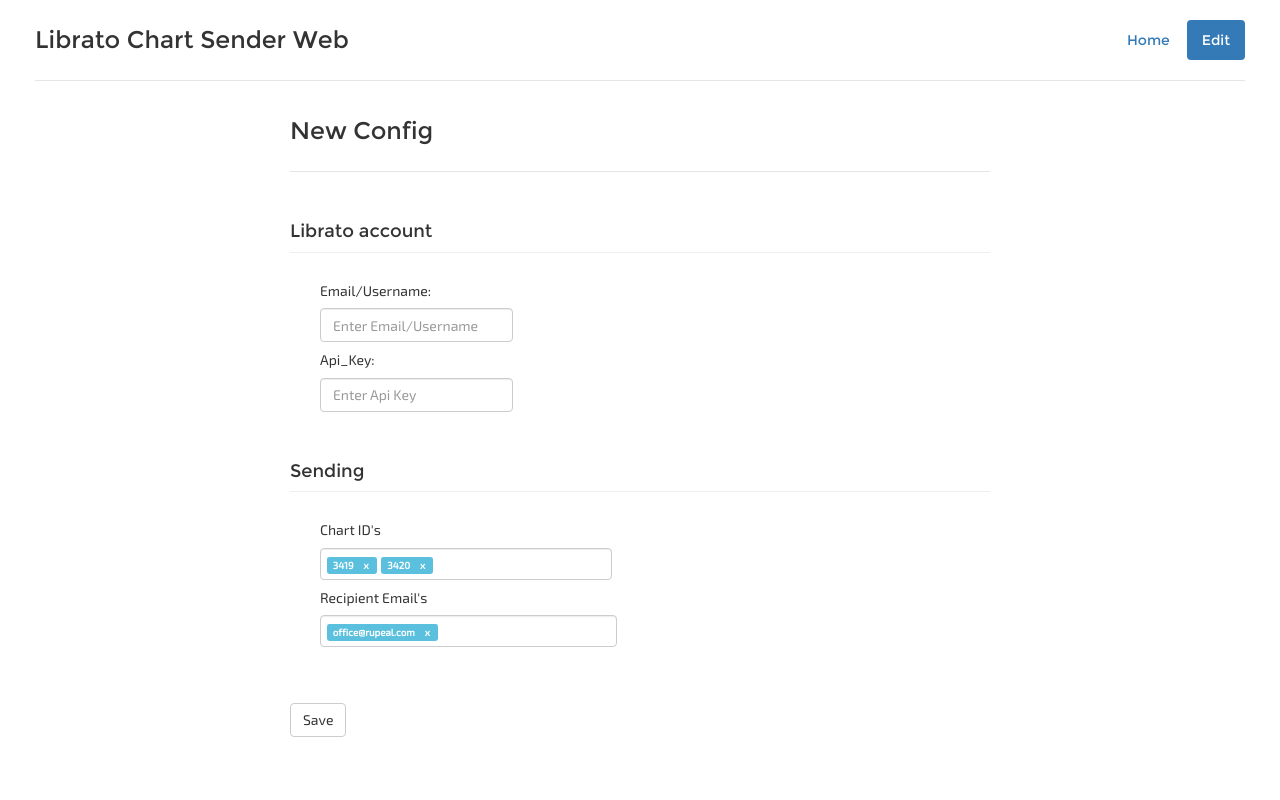
After one commit to weareswat/librato-chart-sender-web, a Django app: template librato_chart_sender/templates/config/new.html in a window 1280 px wide. The commit adds this page. Run offline with Django 3.2, Linux system fonts and the light colour scheme; the template is opened without the code that fills it, so the values that code supplies are empty; some libraries are stand-ins or nearby versions.

Commit message:
changed the views to be able to acess new.html template

```diff
--- a/librato_chart_sender/static/css/application.css
+++ b/librato_chart_sender/static/css/application.css
@@ -36,3 +36,13 @@
     padding-left: 6px;
     padding-right: 6px;
 }
+
+.desc_line{
+    padding-bottom: 0px;
+}
+
+#page-wrapper {
+    width: 100%;
+    padding: 10px;
+    background-color: #fff;
+}
--- /dev/null
+++ b/librato_chart_sender/templates/config/new.html
@@ -0,0 +1,125 @@
+{% load staticfiles %}
+
+
+<html lang="en">
+    <head>
+        <meta charset="utf-8">
+        <meta http-equiv="X-UA-Compatible" content="IE=edge">
+        <meta name="viewport" content="width=device-width, initial-scale=1">
+        <!-- The above 3 meta tags *must* come first in the head; any other head content must come *after* these tags -->
+        <meta name="description" content="">
+        <meta name="author" content="">
+        <link rel="icon" href="../../favicon.ico">
+
+        <title>Librato Chart Sender Web</title>
+
+        <!-- This are the css files -->
+        <link rel="stylesheet" type="text/css" href="{% static 'css/jumbotron.css' %}">
+        <link rel="stylesheet" type="text/css" href="{% static 'css/bootstrap.css' %}" />
+        <link rel="stylesheet" type="text/css" href="{% static 'css/bootstrap-tagsinput.css' %}">
+        <link rel="stylesheet" type="text/css" href="{% static 'css/application.css' %}">
+        <link rel="stylesheet" href="{% static 'css/font-awesome.min.css' %}">
+
+        <!-- This are the js files -->
+        <script src="{% static 'js/jquery-2.2.4.min.js' %}"></script>
+        <script src="{% static 'js/bootstrap.js' %}"></script>
+        <script src="{% static 'js/bootstrap-tagsinput.js' %}"></script>
+
+    </head>
+    <body>
+        <div class="row summary_header">
+            <div class="col-md-12 mywrapper">
+                <div class="header clearfix">
+                    <nav>
+                        <ul class="nav nav-pills pull-right">
+                            <li role="presentation"><a href="<!--{ link }-->" >Home</a></li>
+                            <li role="presentation" class="active"><a href="<!--{ link }-->">Edit</a></li>
+                        </ul>
+                    </nav>
+
+                    <h3 class="title">Librato Chart Sender Web</h3>
+                </div>
+                <div class="container first">
+                    <div class="header clearfix">
+                        <h3 class="title">New Config</h3>
+                    </div>
+                    <form method="POST"> <!-- form started -->
+                        <div class="summary_table">
+                            <div class="page-header clearfix desc_line">
+                                <h4 class="title">Librato account</h4>
+                            </div>
+
+                            <div class="container-fluid">
+                                    <div class="form-group">
+                                        <div class="col-md-4">
+                                            <h5>Email/Username:</h5>
+                                            <div class="bs-example myModal">
+                                                <input type="text" id="email" placeholder="Enter Email/Username" class="form-control">
+                                            </div>
+                                            <h5>Api_Key:</h5>
+                                            <div class="bs-example myModal">
+                                                <input type="text" placeholder="Enter Api Key" class="form-control">
+                                            </div>
+                                        </div>
+                                    </div>
+                            </div>
+                        </div>
+
+
+                        <div class="summary_table">
+                            <div class="page-header clearfix desc_line">
+                                <h4 class="title">Sending</h4>
+                            </div>
+
+                            <div class="container-fluid">
+                                <div class="col-md-12">
+                                    <h5>Chart ID's</h5>
+                                    <div class="bs-example myModal">
+                                        <select multiple data-role="tagsinput">
+                                            <option value="3419">3419</option>
+                                            <option value="3420">3420</option>
+                                        </select>
+                                    </div>
+                                    <h5>Recipient Email's</h5>
+                                    <div class="bs-example">
+                                        <select multiple data-role="tagsinput">
+                                            <option value="office@rupeal.com">office@rupeal.com</option>
+                                        </select>
+                                    </div>
+                                </div>
+                            </div>
+                        </div>
+                        <div class=" clearfix desc_line summary_table">
+                            <div class=" clearfix desc_line">
+{#                                <h4 class="title"></h4>#}
+
+                                <!-- experiment -->
+                                <br><br><br>
+                                <div class="bs-example myModal">
+                                    <button class="btn btn-default btn-md">
+                                        Save
+                                    </button>
+                                </div>
+                                <!-- ___________ -->
+
+                            </div>
+{#                        <div class="container-fluid">#}
+{#                            <br><br>#}
+{#                            <div class="summary_table">#}
+{#                                <div class="container-fluid">#}
+{#                                    <div class="col-md-12">#}
+{#                                        <div class="bs-example myModal">#}
+{#                                            <button class="btn btn-default btn-md">#}
+{#                                                Save#}
+{#                                            </button>#}
+{#                                        </div>#}
+{#                                    </div>#}
+{#                                </div>#}
+{#                            </div>#}
+{#                        </div>#}
+                    </form> <!-- end of form-->
+                </div>
+            </div>
+        </div>
+    </body>
+</html>
--- a/librato_chart_sender/urls.py
+++ b/librato_chart_sender/urls.py
@@ -4,4 +4,5 @@ from . import views
 
 urlpatterns = [
     url(r'^$', views.index, name='index'),
+    url(r'^config/', views.config, name='config')
 ]
--- a/librato_chart_sender/views.py
+++ b/librato_chart_sender/views.py
@@ -4,8 +4,14 @@ from django.views import generic
 from django.template import loader
 from django.template import Template
 
+
 # Create your views here.
 
 def index(request):
     template = loader.get_template('index.html')
     return HttpResponse(template.render(request))
+
+
+def config(request):
+    template = loader.get_template('config/new.html')
+    return HttpResponse(template.render(request))
```
Also changed, not shown: librato_chart_sender/templates/index.html (+7 -61 lines), 3 other files.
